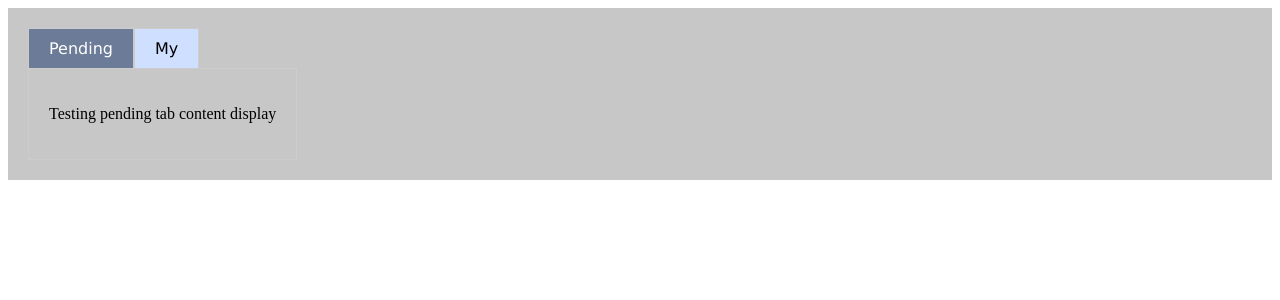
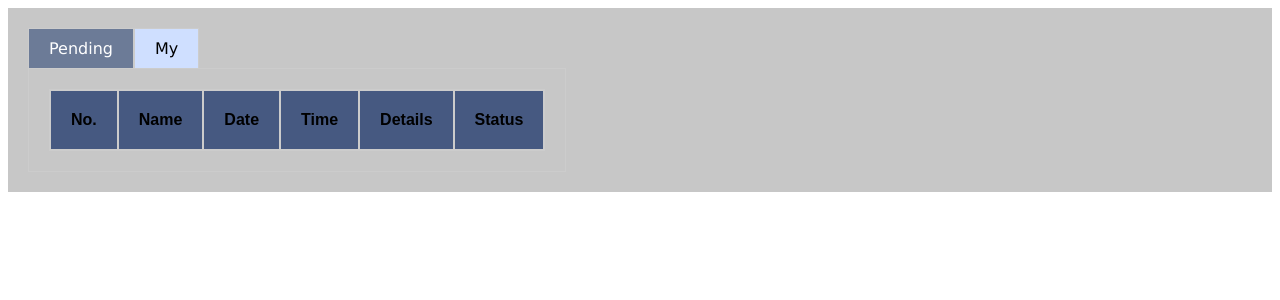
Before and after one commit to ruoninggoh/Application-Development, a PHP site: page /doctor_manageAppoint.php in a window 1280 px wide. Shown: the top 300 px of the page. Run offline with PHP 8.4, Linux system fonts and the light colour scheme; tables that the repository leaves empty or names only in its code hold one stand-in row (values such as "Sample post"); lists and menus that the app fills with data are empty.

Commit message:
table added

```diff
--- a/doctor_manageAppoint.php
+++ b/doctor_manageAppoint.php
@@ -5,6 +5,19 @@
         <link rel="stylesheet" type="text/css" href="manageAppoint.css">
     </head>
     <body>
+        <?php
+            $conn = mysqli_connect("localhost", "root", "", "unihealth");
+            if(!$conn){
+                die("Connection failed:" . mysqli_connect_errno());
+            }
+
+            $sql = "SELECT a.appointID, u.username, a._date, a._time, a.reason
+                    FROM appointment a
+                    INNER JOIN user u ON a.user_id = u.userID
+                    WHERE a.requestStatus = 'Pending'";
+
+            $result = mysqli_query($conn, $sql);
+        ?>
         <div class="menu-bar">
             <div class="bus-selector">
                 <div class="tabs">
@@ -12,9 +25,39 @@
                     <div class="tab" onclick="toggleTab('My')" data-tab="My">My</div>
                 </div>
                 <div class="tab-content active" data-tab="Pending">
-                    <p>
-                        Testing pending tab content display
-                    </p>
+                <table>
+                        <thead>
+                            <tr>
+                                <th>No.</th>
+                                <th colspan="2">Name</th>
+                                <th>Date</th>
+                                <th>Time</th>
+                                <th>Details</th>
+                                <th>Status</th>
+                            </tr>
+                        </thead>
+                        <tbody>
+                            <?php
+                                $index = 0;
+                                while ($row = mysqli_fetch_assoc($result)){
+                                    echo "<tr>";
+                                    echo "++$index";
+                                    echo "<td colspan='2'>" . $row['username'] . "</td>";
+                                    echo "<td>" . $row['_date'] . "</td>";
+                                    echo "<td>" . $row['_time'] . "</td>";
+                                    echo "<td><button class='details-button' data-reason='" . $row['reason'] . "'><img src='details.png' alt='Details'></button></td>";
+                                    echo "<td></td>";
+                                    echo "</tr>";
+                                }
+                            ?>
+                        </tbody>
+                    </table>
+                    <div class="modal" id="reasonModal">
+                        <div class="modal-content">
+                            <span id="closeModal" style="float: right; cursor: pointer;">&times;</span>
+                            <p id="reasonText"></p>
+                        </div>
+                    </div>
                 </div>
                 <div class="tab-content" data-tab="My">
                     <p>
@@ -50,6 +93,18 @@
                 var selectedTab = document.querySelector('.tab[data-tab="' + tabText + '"]');
                 selectedTab.classList.add('active');
             }
+
+            $(document).ready(function(){
+                $('.details-button').click(function(){
+                    var reason = $(this).data('reason');
+                    $('#reasonText').text(reason);
+                    $('#reasonModal').css('display', 'block');
+                });
+
+                $('#closeModal').click(function(){
+                    $('#reasonModal').css('display', 'none');
+                });
+            });
         </script>
     </body>
 </html>
--- a/manageAppoint.css
+++ b/manageAppoint.css
@@ -130,3 +130,23 @@
         color: blue;
         text-decoration: underline;
     }
+
+    .modal{
+        display: none;
+        position: fixed;
+        top: 0;
+        left: 0;
+        width: 100%;
+        height: 100%;
+        background-color: rgba(0, 0, 0, 0.7);
+        z-index: 1;
+    }
+
+    .modal-content{
+        background-color: #fff;
+        border-radius: 5px;
+        text-align: center;
+        padding: 20px;
+        width: 60%;
+        margin: 100px auto;
+    }
```
Also changed, not shown: details.png (added).
